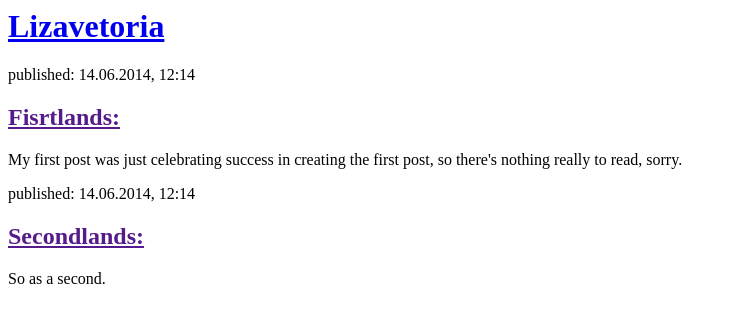
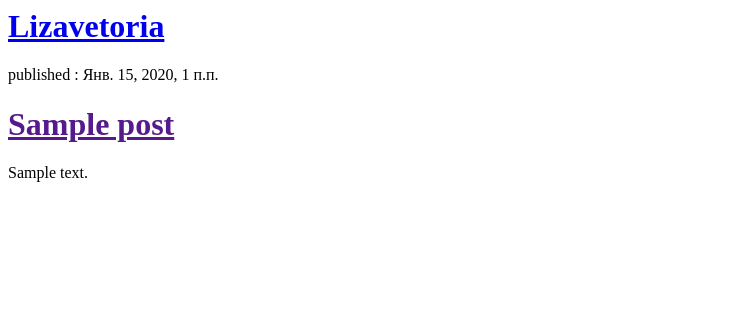
Before and after one commit to LizavetaLoika/djangogirls, a Django app: template blog/templates/blog/post_list.html in a window 1280 px wide. Shown: the top 323 px of the page, without its empty margins (0-733 px from the left). Run offline with Django 3.2, Linux system fonts and the light colour scheme; the template is opened without the code that fills it: values that come from a table or form of the project are taken from there, others are empty; tables that the repository leaves empty hold one stand-in row (values such as "Sample post").

Commit message:
Modified templates to display posts from database

```diff
--- a/blog/templates/blog/post_list.html
+++ b/blog/templates/blog/post_list.html
@@ -7,16 +7,13 @@
             <h1><a href="/">Lizavetoria</a></h1>
         </div>
 
+    {% for post in posts %}
         <div>
-            <p>published: 14.06.2014, 12:14</p>
-            <h2><a href=""><strong>Fisrtlands:</strong></a></h2>
-            <p>My first post was just celebrating success in creating the first post, so there's nothing really to read, sorry.</p>
+            <p> published : {{ post.published_date }} </p>
+            <h1><a href=""> {{ post.title }} </a> </h1>
+            <p> {{ post.text|linebreaksbr }}</p>
         </div>
+    {% endfor %}
 
-        <div>
-            <p>published: 14.06.2014, 12:14</p>
-            <h2><a href=""><strong>Secondlands: </strong></a></h2>
-            <p>So as a second.</p>
-        </div>
     </body>
 </html>
--- a/blog/views.py
+++ b/blog/views.py
@@ -1,6 +1,9 @@
 from django.shortcuts import render
+from .models import Post
+from django.utils import timezone
 
 # Create your views here.
 
 def post_list(request):
-    return render(request, 'blog/post_list.html', {})
+    posts = Post.objects.filter(published_date__lte=timezone.now()).order_by('published_date')
+    return render(request, 'blog/post_list.html', {'posts': posts})
```
